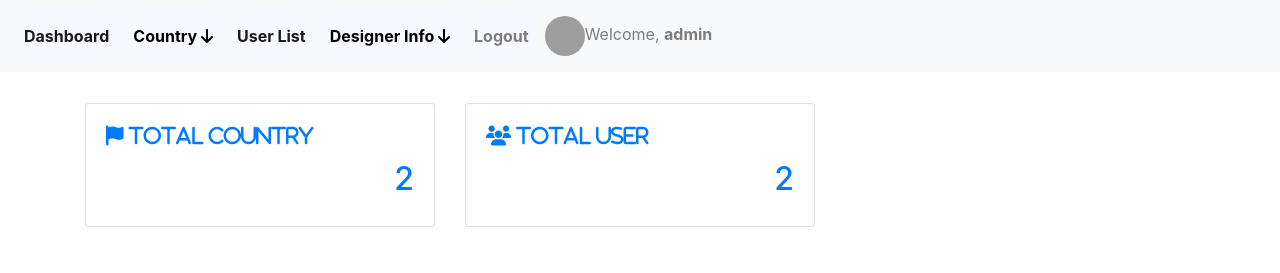
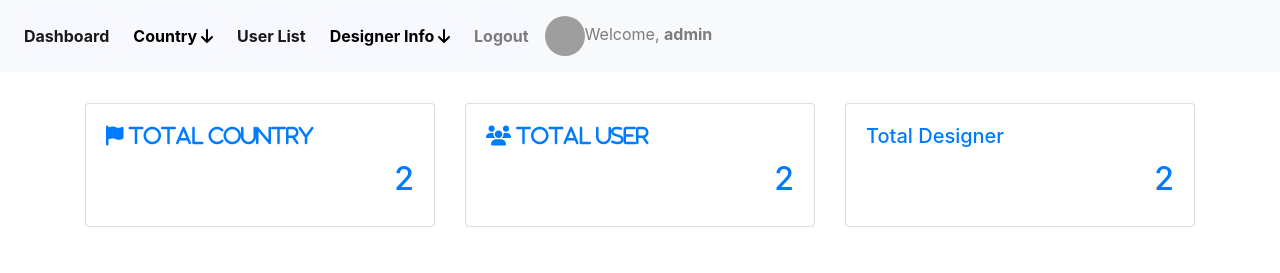
Before and after one commit to obaydullah-ewu/django_my_project, a Django app: page / in a window 1280 px wide. Shown: the top 273 px of the page. Run offline with Django 3.2, Linux system fonts and the light colour scheme; a user stored in the database is signed in; data comes from the database, SQL or seed files in the repository; both versions use the stored data as it was after the commit; some libraries are stand-ins or nearby versions; grey boxes are pictures that could not be loaded.

Commit message:
update design

```diff
--- a/App_Dashboard/urls.py
+++ b/App_Dashboard/urls.py
@@ -9,8 +9,10 @@ urlpatterns = [
     path('add_country/', views.country_form, name="add_country"),
     path('edit_country/<int:country_id>/', views.edit_country, name="edit_country"),
     path('delete_country/<int:country_id>/', views.delete_country, name="delete_country"),
+
     path('designer_info/', views.designer_info, name='designer_info'),
-    # path('add_designer/', views.add_designer, name='add_designer'),
-    # path('edit_designer/<int:designer_id>/', views.edit_designer, name='edit_designer'),
-    # path('delete_designer/<int:designer_id>/', views.delete_designer, name='delete_designer'),
+    path('add_designer/', views.add_designer, name='add_designer'),
+    path('view_designer/<int:designer_id>/', views.view_designer, name='view_designer'),
+    path('edit_designer/<int:designer_id>/', views.edit_designer, name='edit_designer'),
+    path('delete_designer/<int:designer_id>/', views.delete_designer, name='delete_designer'),
 ]
--- a/App_Dashboard/views.py
+++ b/App_Dashboard/views.py
@@ -13,12 +13,12 @@ from App_Dashboard.models import Country, DesignerInfo
 def home(request):
     country_list = Country.objects.all()
     users = User.objects.all()
-    # designers = DesignerInfo.objects.all()
+    designers = DesignerInfo.objects.all()
     diction = {
         'title': 'Dashboard',
         'country_list': country_list,
         'users': users,
-        # 'designers': designers
+        'designers': designers
     }
     return render(request, "App_Dashboard/home.html", context=diction)
 
@@ -86,43 +86,51 @@ def designer_info(request):
     return render(request, "App_Dashboard/designers_list.html", context=diction)
 
 
-# @login_required
-# def add_designer(request):
-#     form = forms.DesignerInfoForm()
-#
-#     if request.method == 'POST':
-#         form = forms.DesignerInfoForm(request.POST, request.FILES)
-#         if form.is_valid():
-#             form.save(commit=True)
-#             messages.success(request, 'Designer Info Added Successfully')
-#             return HttpResponseRedirect(reverse('App_Dashboard:designer_info'))
-#     diction = {
-#         'title': "Add Designer Info",
-#         'designer_info_form': form
-#     }
-#     return render(request, "App_Dashboard/designers_form.html", context=diction)
+@login_required
+def add_designer(request):
+    form = forms.DesignerInfoForm()
+
+    if request.method == 'POST':
+        form = forms.DesignerInfoForm(request.POST, request.FILES)
+        if form.is_valid():
+            form.save(commit=True)
+            messages.success(request, 'Designer Info Added Successfully')
+            return HttpResponseRedirect(reverse('App_Dashboard:designer_info'))
+    diction = {
+        'title': "Add Designer Info",
+        'designer_info_form': form
+    }
+    return render(request, "App_Dashboard/designers_form.html", context=diction)
+
+@login_required
+def view_designer(request, designer_id):
+    designer = DesignerInfo.objects.get(pk=designer_id)
+    diction = {
+        'title' : 'Designer Details',
+        'designer': designer
+    }
+    return render(request, 'App_Dashboard/view_designers.html', context=diction)
+
+@login_required
+def edit_designer(request, designer_id):
+    designer_info = DesignerInfo.objects.get(pk=designer_id)
+    form = forms.DesignerInfoForm(instance=designer_info)
+
+    if request.method == 'POST':
+        form = forms.DesignerInfoForm(request.POST, request.FILES, instance=designer_info)
+
+        if form.is_valid():
+            form.save(commit=True)
+            messages.info(request, 'Designer Updated Successfully')
+            return HttpResponseRedirect(reverse('App_Dashboard:designer_info'))
+    diction = {
+        'edit_form': form
+    }
+    return render(request, 'App_Dashboard/edit_designers.html', context=diction)
 
 
-# @login_required
-# def edit_designer(request, designer_id):
-#     designer_info = DesignerInfo.objects.get(pk=designer_id)
-#     form = forms.DesignerInfoForm(instance=designer_info)
-#
-#     if request.method == 'POST':
-#         form = forms.DesignerInfoForm(request.POST, request.FILES, instance=designer_info)
-#
-#         if form.is_valid():
-#             form.save(commit=True)
-#             messages.info(request, 'Designer Updated Successfully')
-#             return HttpResponseRedirect(reverse('App_Dashboard:designer_info'))
-#     diction = {
-#         'edit_form': form
-#     }
-#     return render(request, 'App_Dashboard/edit_designer.html', context=diction)
-#
-#
-# @login_required
-# def delete_designer(request, designer_id):
-#     DesignerInfo.objects.get(pk=designer_id).delete()
-#     messages.success(request, 'Designer Deleted Successfully')
-#     return HttpResponseRedirect(reverse('App_Dashboard:designer_info'))
+@login_required
+def delete_designer(request, designer_id):
+    DesignerInfo.objects.get(pk=designer_id).delete()
+    messages.success(request, 'Designer Deleted Successfully')
+    return HttpResponseRedirect(reverse('App_Dashboard:designer_info'))
--- a/templates/App_Dashboard/home.html
+++ b/templates/App_Dashboard/home.html
@@ -27,8 +27,33 @@
             </div>
         </a>
     </div>
-<!--    -->
+    <div class="col-sm-4">
+        <a href="{% url 'App_Dashboard:designer_info' %}">
+            <div class="card">
+                <div class="card-body">
+                    <h5 class="card-title">Total Designer</h5>
+                    <h2 class="text-right">{{  designers.count }}</h2>
+                </div>
+            </div>
+        </a>
+    </div>
 
 </div>
 
+<div class="row mt-5">
+    {% for designer in designers %}
+    <div class="col-sm-4">
+        <div class="card" style="width: 18rem;">
+            <img class="card-img-top" src="/media/{{ designer.image }}" width="150px" height="150px" alt="Card image cap">
+            <div class="card-body">
+                <h5 class="card-title">{{ designer.name }}</h5>
+                <p class="card-text">{{ designer.email }}</p>
+                <p class="card-text">{{ designer.contact }}</p>
+                <a href="{% url 'App_Dashboard:view_designer' designer_id=designer.id %}" class="btn btn-primary">Go for Details</a>
+            </div>
+        </div>
+    </div>
+    {% endfor %}
+</div>
+
 {% endblock %}
--- a/templates/navbar.html
+++ b/templates/navbar.html
@@ -80,7 +80,7 @@
                   <div class="dropdown-content" >
                       <a class="dropdown-item" style="font-weight: bold; background-color: pink" href="{% url 'App_Dashboard:designer_info' %}">Designer Info List</a>
                       <span></span>
-
+                      <a class="dropdown-item text-light" style="font-weight: bold; background-color: black;" href="{% url 'App_Dashboard:add_designer' %}">Add Designer</a>
                   </div>
               </div>
           </li>
```
Also changed, not shown: templates/App_Dashboard/designers_list.html (+9 -9 lines), templates/App_Dashboard/view_designers.html (added, +34 -0 lines), db.sqlite3.
